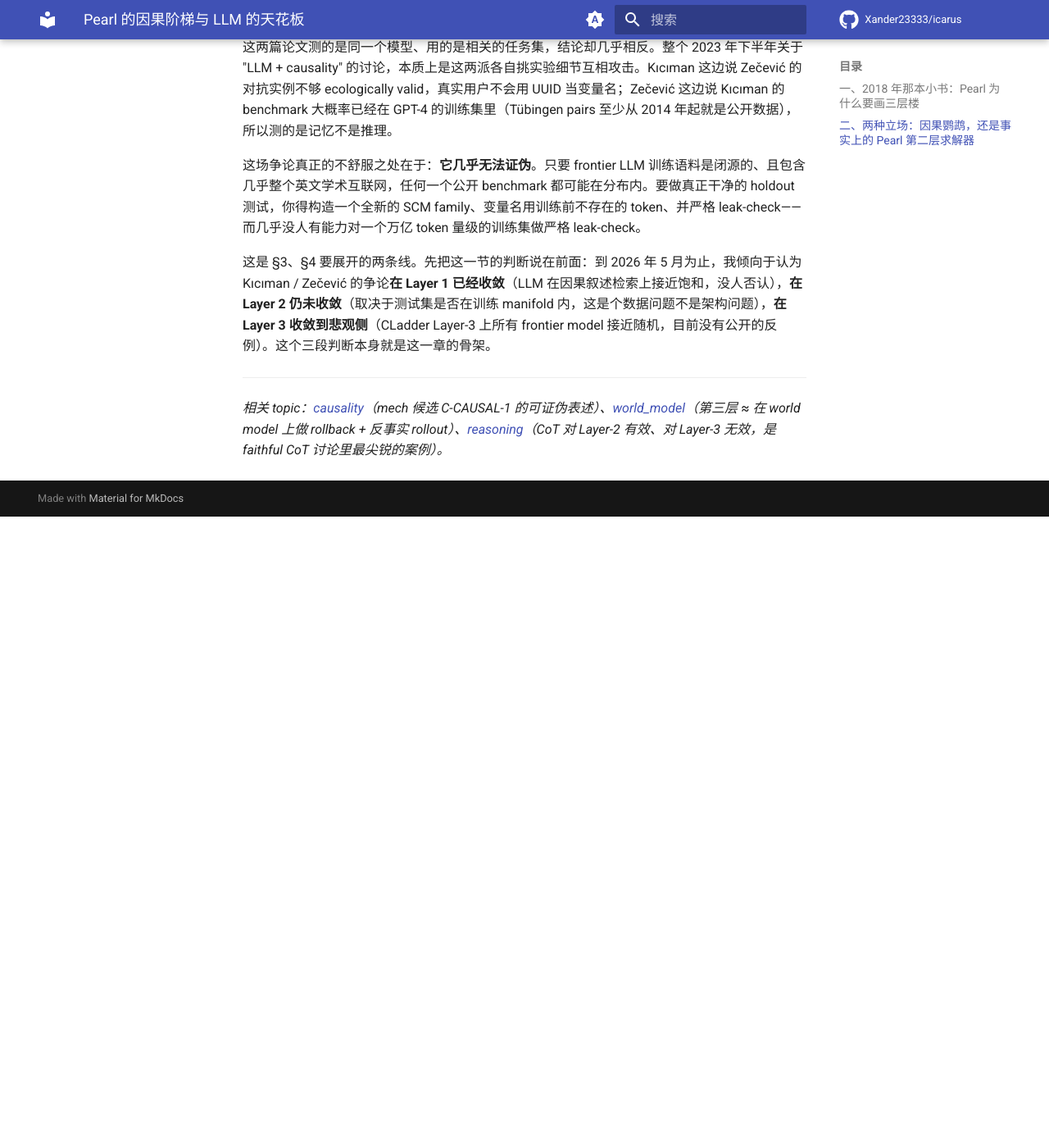
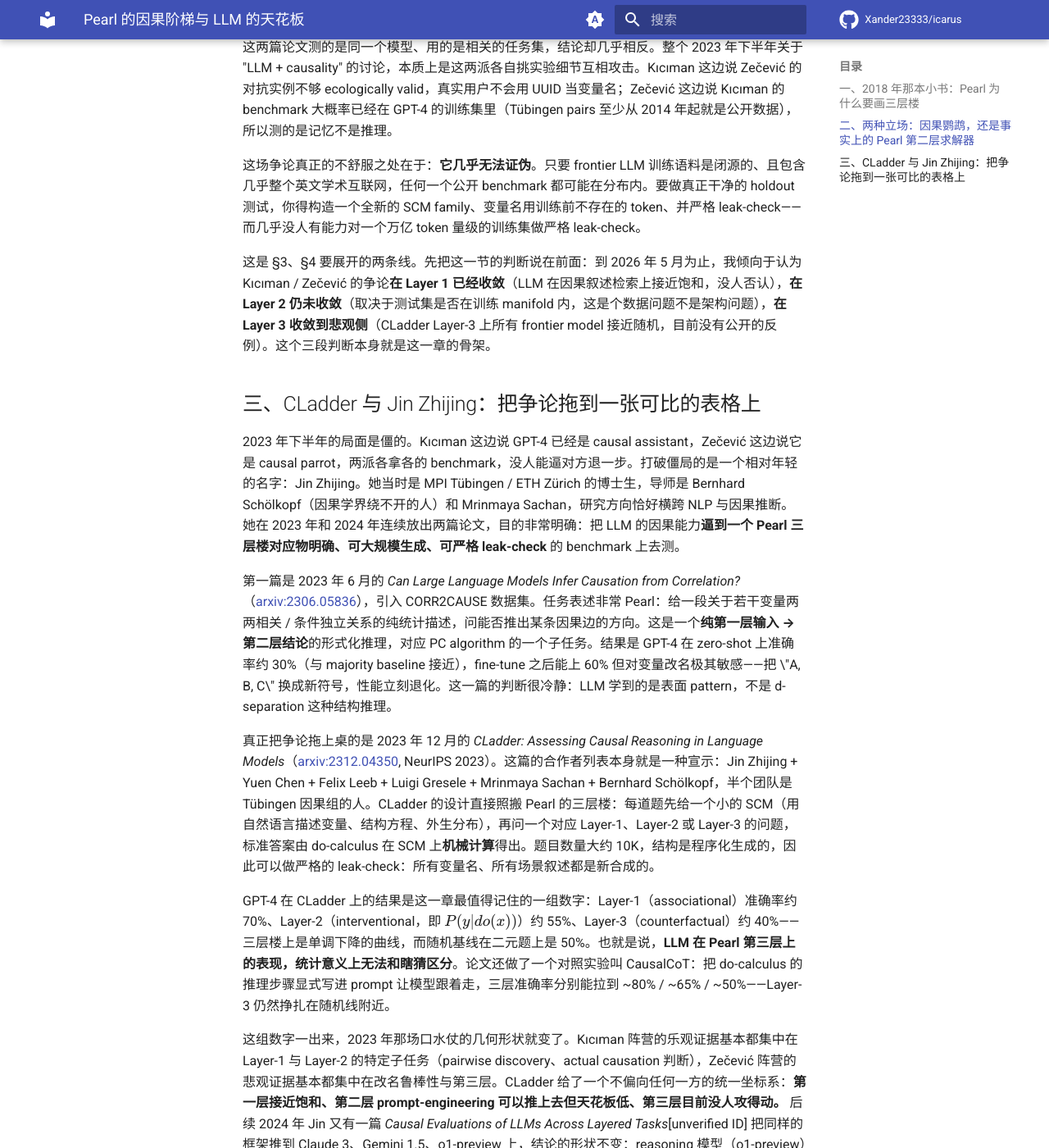
Before and after one commit to Xander23333/icarus, an MkDocs documentation site: the page built from wiki/ntp/samples/N4-pearl-ladder-and-llm-ceiling.md, in a window 1280 px wide and 1400 px high, scrolled down 1779 px. Shown: the whole window at 82% size. Built offline with MkDocs 1.6.1 and Material for MkDocs 9.7.7, drawn with Linux system fonts in a browser that asks for light colours; comment, search, counter and statistics services are not loaded; before the commit the page ends 2409 px from its top, so only the background shows below that; some of the changed text lies outside the part shown.

Commit message:
[NTP-Deepen] 2026-05-27 02:30 UTC N4 sec3 CLadder + Jin Zhijing (+900zi)

```diff
--- a/wiki/ntp/samples/N4-pearl-ladder-and-llm-ceiling.md
+++ b/wiki/ntp/samples/N4-pearl-ladder-and-llm-ceiling.md
@@ -34,7 +34,22 @@
 
 这是 §3、§4 要展开的两条线。先把这一节的判断说在前面：到 2026 年 5 月为止，我倾向于认为 Kıcıman / Zečević 的争论**在 Layer 1 已经收敛**（LLM 在因果叙述检索上接近饱和，没人否认），**在 Layer 2 仍未收敛**（取决于测试集是否在训练 manifold 内，这是个数据问题不是架构问题），**在 Layer 3 收敛到悲观侧**（CLadder Layer-3 上所有 frontier model 接近随机，目前没有公开的反例）。这个三段判断本身就是这一章的骨架。
 
-<!-- TODO §3 CLadder 与 Jin 系列：把争论拖到一个量化 benchmark 上 -->
+## 三、CLadder 与 Jin Zhijing：把争论拖到一张可比的表格上
+
+2023 年下半年的局面是僵的。Kıcıman 这边说 GPT-4 已经是 causal assistant，Zečević 这边说它是 causal parrot，两派各拿各的 benchmark，没人能逼对方退一步。打破僵局的是一个相对年轻的名字：Jin Zhijing。她当时是 MPI Tübingen / ETH Zürich 的博士生，导师是 Bernhard Schölkopf（因果学界绕不开的人）和 Mrinmaya Sachan，研究方向恰好横跨 NLP 与因果推断。她在 2023 年和 2024 年连续放出两篇论文，目的非常明确：把 LLM 的因果能力**逼到一个 Pearl 三层楼对应物明确、可大规模生成、可严格 leak-check** 的 benchmark 上去测。
+
+第一篇是 2023 年 6 月的 *Can Large Language Models Infer Causation from Correlation?*（[arxiv:2306.05836](https://arxiv.org/abs/2306.05836)），引入 CORR2CAUSE 数据集。任务表述非常 Pearl：给一段关于若干变量两两相关 / 条件独立关系的纯统计描述，问能否推出某条因果边的方向。这是一个**纯第一层输入 → 第二层结论**的形式化推理，对应 PC algorithm 的一个子任务。结果是 GPT-4 在 zero-shot 上准确率约 30%（与 majority baseline 接近），fine-tune 之后能上 60% 但对变量改名极其敏感——把 \"A, B, C\" 换成新符号，性能立刻退化。这一篇的判断很冷静：LLM 学到的是表面 pattern，不是 d-separation 这种结构推理。
+
+真正把争论拖上桌的是 2023 年 12 月的 *CLadder: Assessing Causal Reasoning in Language Models*（[arxiv:2312.04350](https://arxiv.org/abs/2312.04350), NeurIPS 2023）。这篇的合作者列表本身就是一种宣示：Jin Zhijing + Yuen Chen + Felix Leeb + Luigi Gresele + Mrinmaya Sachan + Bernhard Schölkopf，半个团队是 Tübingen 因果组的人。CLadder 的设计直接照搬 Pearl 的三层楼：每道题先给一个小的 SCM（用自然语言描述变量、结构方程、外生分布），再问一个对应 Layer-1、Layer-2 或 Layer-3 的问题，标准答案由 do-calculus 在 SCM 上**机械计算**得出。题目数量大约 10K，结构是程序化生成的，因此可以做严格的 leak-check：所有变量名、所有场景叙述都是新合成的。
+
+GPT-4 在 CLadder 上的结果是这一章最值得记住的一组数字：Layer-1（associational）准确率约 70%、Layer-2（interventional，即 $P(y|do(x))$）约 55%、Layer-3（counterfactual）约 40%——三层楼上是单调下降的曲线，而随机基线在二元题上是 50%。也就是说，**LLM 在 Pearl 第三层上的表现，统计意义上无法和瞎猜区分**。论文还做了一个对照实验叫 CausalCoT：把 do-calculus 的推理步骤显式写进 prompt 让模型跟着走，三层准确率分别能拉到 ~80% / ~65% / ~50%——Layer-3 仍然挣扎在随机线附近。
+
+这组数字一出来，2023 年那场口水仗的几何形状就变了。Kıcıman 阵营的乐观证据基本都集中在 Layer-1 与 Layer-2 的特定子任务（pairwise discovery、actual causation 判断），Zečević 阵营的悲观证据基本都集中在改名鲁棒性与第三层。CLadder 给了一个不偏向任何一方的统一坐标系：**第一层接近饱和、第二层 prompt-engineering 可以推上去但天花板低、第三层目前没人攻得动。** 后续 2024 年 Jin 又有一篇 *Causal Evaluations of LLMs Across Layered Tasks*[unverified ID] 把同样的框架推到 Claude 3、Gemini 1.5、o1-preview 上，结论的形状不变：reasoning 模型（o1-preview）能把 Layer-2 再推上 5–10 个百分点，但 Layer-3 仍然贴着随机基线。
+
+这里要给一个反例 / 反论，否则不诚实。CLadder 自己的局限在于：它的 SCM 是**程序化生成的小图**（变量数通常 ≤4，结构方程是线性或简单非线性），自然语言叙述也偏模板化。一个合理的反驳是：人类做反事实推理时也不是在解任意 SCM，而是依赖大量先验直觉，所以 LLM 在更**自然**的反事实题（医学病例、法律 but-for、日常生活假设）上可能比 CLadder 测出的要强。Gonzalez 等人 2024 年的若干跟进工作[unverified ID] 确实在 naturalistic counterfactual 上报告了高于 CLadder Layer-3 的数字，但都难以排除训练集污染。换句话说，**越自然的反事实题越难做 leak-check，越合成的反事实题越远离实际使用场景**——这是评估 Layer-3 时一个绕不开的两难。
+
+我自己读完这条线的判断是：CLadder 不是终结性证据，但它是目前**唯一一个把 Pearl 三层楼变成可比数字、且严格控制 leak** 的公开 benchmark。如果你想反驳\"LLM 撞在第二层天花板\"这个论点，最低门槛是先在一个比 CLadder 更难、且 leak-check 同样严格的数据集上把 Layer-3 显著推过 50%。到 2026 年 5 月为止，我没有看到任何一篇公开论文跨过这道门槛。这件事本身比任何具体数字都重要——它说明，过去三年里**针对 Pearl 第三层的真正进步几乎为零**，所有看似进步的报告都可以被 leak / 表面 pattern 这两个原因之一解释掉。
+
 <!-- TODO §4 Lampinen 2305.16183：被动观测一个会 intervention 的 demonstrator，能继承多少第二层能力 -->
 <!-- TODO §5 Geiger interchange intervention：能否在 LLM 内部"找到"do-operator circuit -->
 <!-- TODO §6 agentic post-training (o-series / R1-Zero / computer-use 轨迹回流) 是不是把第二层"补"进训练分布 -->
```
Also changed, not shown: wiki/ntp/samples/README.md (+1 -1 lines), 1 other file.
